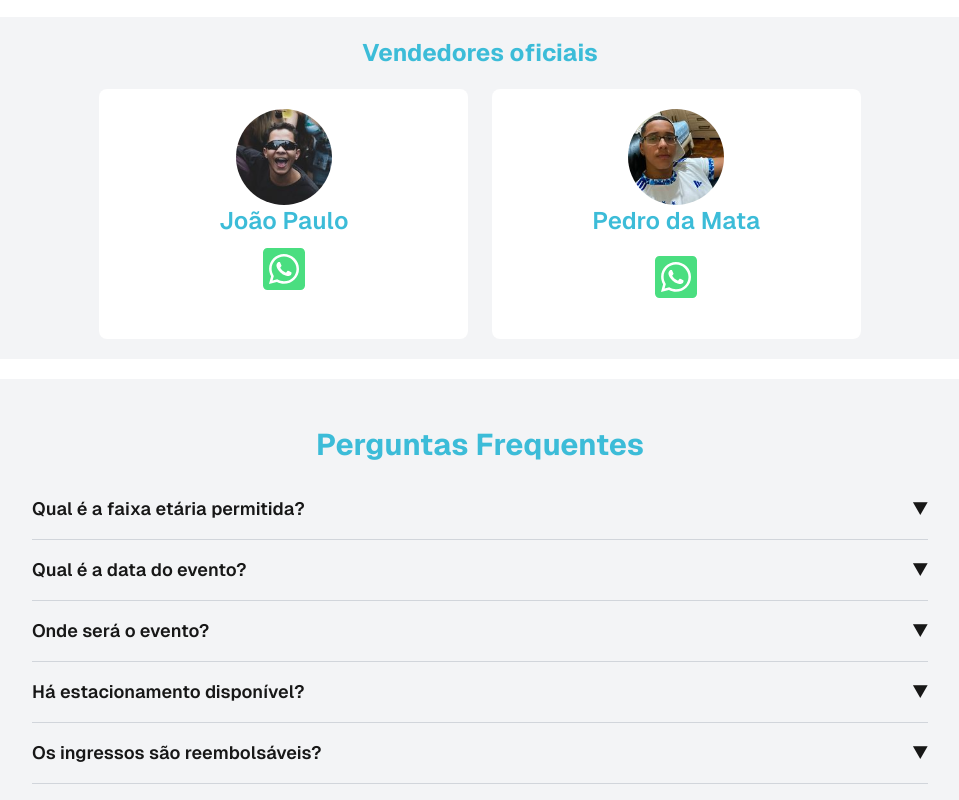
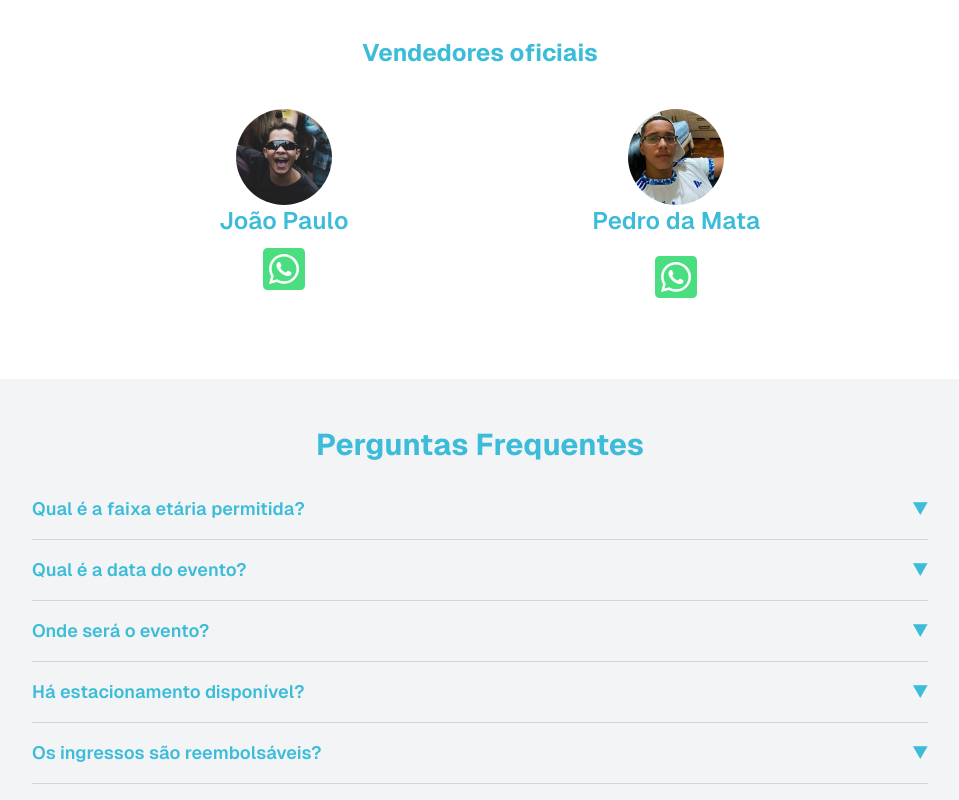
Before and after one commit to lucasFilppe/carna-cosa, a Next.js app: page / in a window 1280 px wide. Shown: the part 6676-7476 px from the top of the page, without its empty margins (160-1119 px from the left). Built offline with nearby package versions, Linux system fonts and the light colour scheme.

Commit message:
melhorando seo 2.6

```diff
--- a/app/informacoes/page.tsx
+++ b/app/informacoes/page.tsx
@@ -58,7 +58,7 @@ const Informacoes = () => {
                 <div key={index} className="border-b border-gray-300 pb-4">
                   <button
                     onClick={() => toggleFAQ(index)}
-                    className="w-full flex justify-between items-center text-lg font-semibold text-left focus:outline-none"
+                    className="w-full text-customBlue flex justify-between items-center text-lg font-semibold text-left focus:outline-none"
                   >
                     {item.question}
                     <span
--- a/app/vendedores/page.tsx
+++ b/app/vendedores/page.tsx
@@ -14,7 +14,7 @@ const Vendedores = () => {
         {/* Seção Vendedores Oficiais */}
         <section
           id="Vendedores"
-          className="flex flex-col justify-center items-center bg-gray-100 m-5"
+          className="flex flex-col justify-center items-center bg-white m-5"
         >
           <h1 className="text-xl sm:text-2xl font-bold mt-5 mb-5 flex items-center justify-center text-center text-customBlue">
             Vendedores oficiais
```
